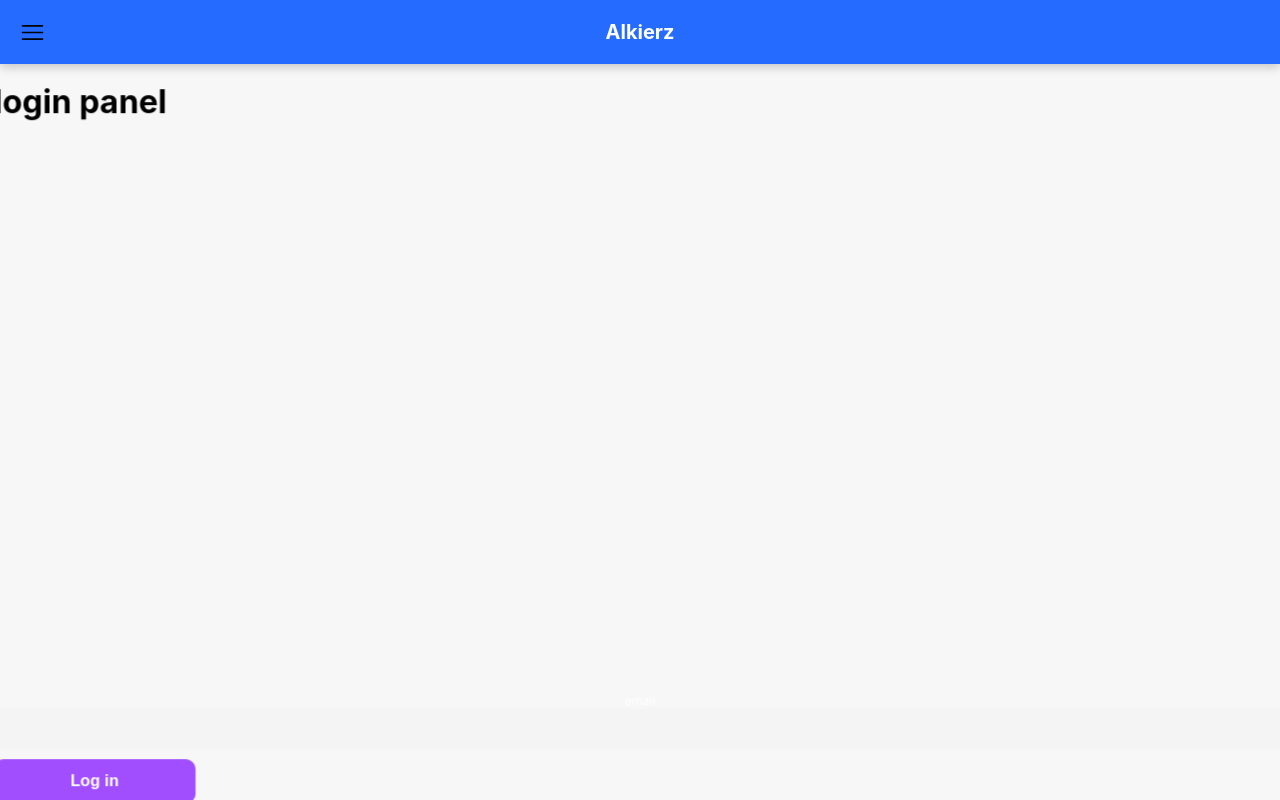
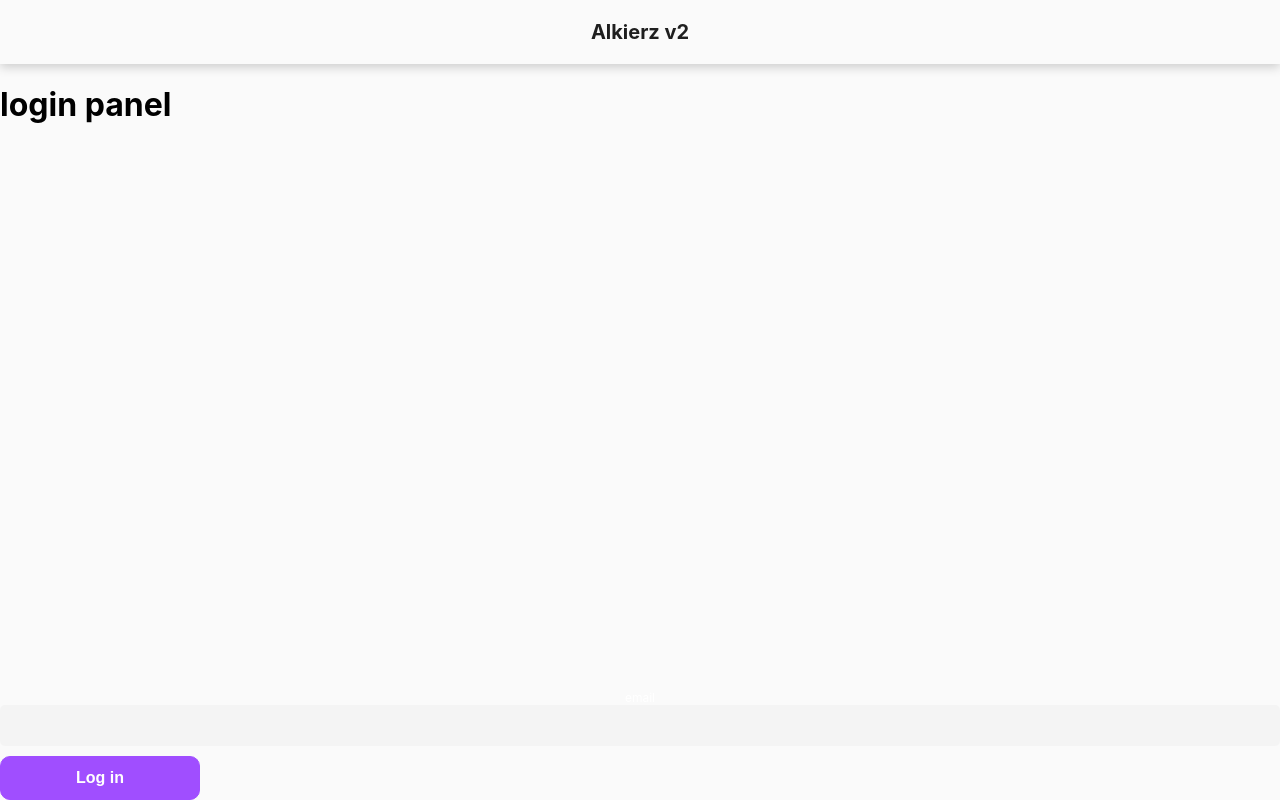
Before and after one commit to Soyusz/AlCalc, a React (Create React App) app: page /login in a window 1280 px wide. Built offline with nearby package versions, Linux system fonts and the light colour scheme.

Commit message:
new colors

```diff
--- a/src/components/Header.tsx
+++ b/src/components/Header.tsx
@@ -1,3 +1,4 @@
+import { useLocation } from "react-router-dom";
 import styled from "styled-components";
 import { ReactComponent as HamburgerIcon } from "../assets/hamburger.svg";
 
@@ -5,31 +6,37 @@ type HeaderProps = {
   onIconClick: () => void;
 };
 
+const NoMenuLocations = ["/login"];
+
 export const Header = ({ onIconClick }: HeaderProps) => {
+  const { pathname } = useLocation();
   return (
     <Container className="Header">
-      <SidebarIcon onClick={onIconClick} />
-      <Title>Alkierz</Title>
+      {!NoMenuLocations.includes(pathname) && (
+        <SidebarIcon onClick={onIconClick} />
+      )}
+      <Title>Alkierz v2</Title>
     </Container>
   );
 };
 
 const Container = styled.div`
-  background-color: #266bff;
+  background-color: ${(props) => props.theme.colors.appBackground};
+  color: ${(props) => props.theme.colors.black};
   display: flex;
   justify-content: center;
   align-items: center;
   flex-direction: row;
-  width: calc(100vw);
+  width: 100vw;
   z-index: 30;
-  box-shadow: 0px 3px 10px 0px #00000035;
+  box-shadow: 0px 3px 10px 0px #00000030;
+  z-index: 200;
 `;
 
 const Title = styled.div`
   font-size: 20px;
   font-weight: 700;
   text-align: center;
-  color: white;
   padding: 20px 10px;
 `;
 
--- a/src/queries/useFeed.ts
+++ b/src/queries/useFeed.ts
@@ -5,12 +5,17 @@ import { Post } from "../types/post";
 
 export const useFeed = () => {
   const { token } = useUserContext();
-  return useQuery<Post[]>("feed", () =>
-    fetch(`${BACKEND_URL}/post/feed`, {
-      method: "GET",
-      headers: {
-        Authorization: token as string,
-      },
-    }).then((res) => res.json())
+  return useQuery<Post[]>(
+    "feed",
+    () =>
+      fetch(`${BACKEND_URL}/post/feed`, {
+        method: "GET",
+        headers: {
+          Authorization: token as string,
+        },
+      }).then((res) => res.json()),
+    {
+      enabled: !!token,
+    }
   );
 };
--- a/src/utils/theme.ts
+++ b/src/utils/theme.ts
@@ -38,7 +38,7 @@ export const defaultTheme = {
     black: "#1F1F1F",
     white: "#ffffff",
     background: "#ffffff",
-    appBackground: "#aaaaaa",
+    appBackground: "#fafafa",
     textOnBackground: "#000000",
     text: "#1F1F1F",
     warning: "#EF5B5E",
--- a/src/views/Feed/Feed.tsx
+++ b/src/views/Feed/Feed.tsx
@@ -16,6 +16,7 @@ export const Feed = () => {
 };
 
 const Scroll = styled.div`
+  padding-top: 5px;
   display: flex;
   flex-direction: column;
   width: 100vw;
--- a/src/views/Templates/DefaultTemplate.tsx
+++ b/src/views/Templates/DefaultTemplate.tsx
@@ -39,7 +39,7 @@ export const DefaultTemplate: React.FC<DefaultTemplateProps> = ({
 };
 
 const Container = styled.div`
-  background-color: #f7f7f7;
+  background-color: ${(props) => props.theme.colors.appBackground};
   height: 100vh;
   overflow: hidden;
   display: grid;
@@ -65,7 +65,7 @@ const Content = styled(motion.div)<{ padding?: string }>`
 
 const variants = {
   normal: {
-    transform: "scale(1.01) rotateY(0deg)",
+    transform: "scale(1.00) rotateY(0deg)",
     borderRadius: 0,
     boxShadow: "0px 0px 10px 0px #00000000",
   },
```
